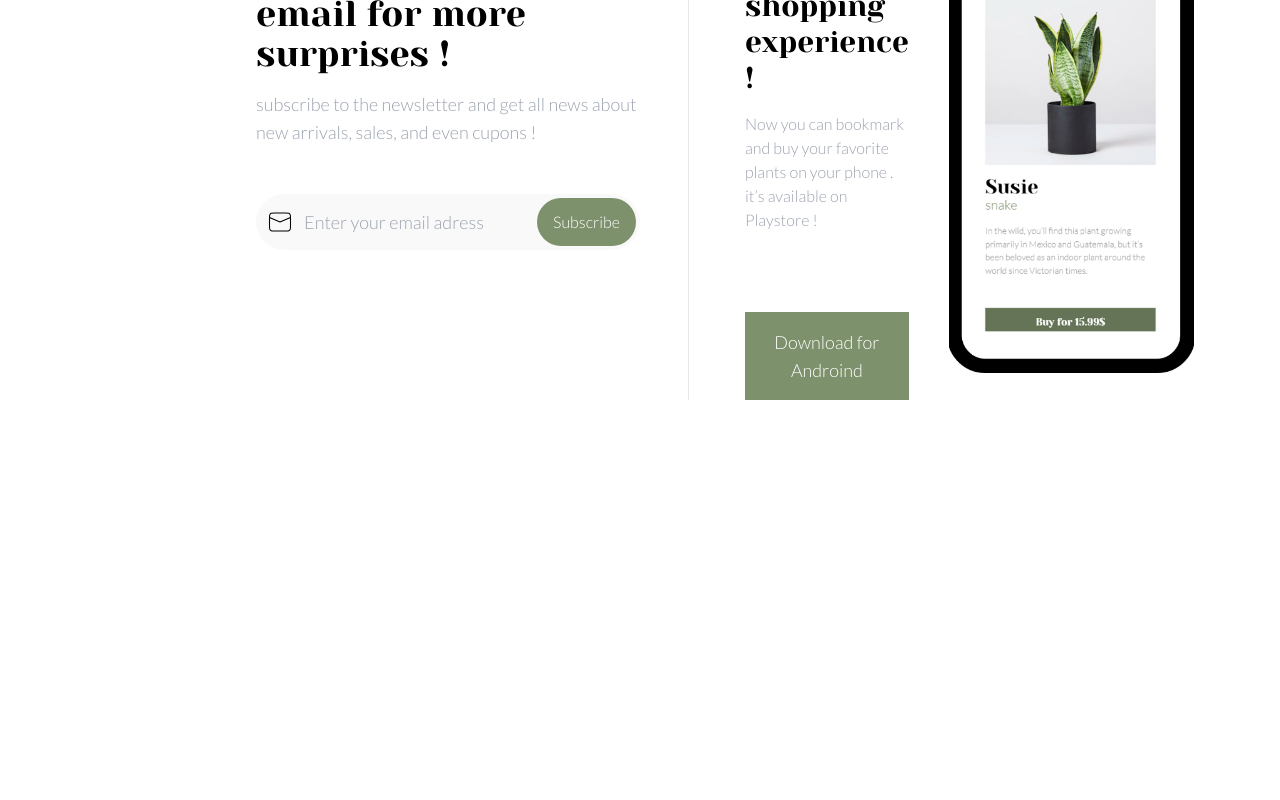
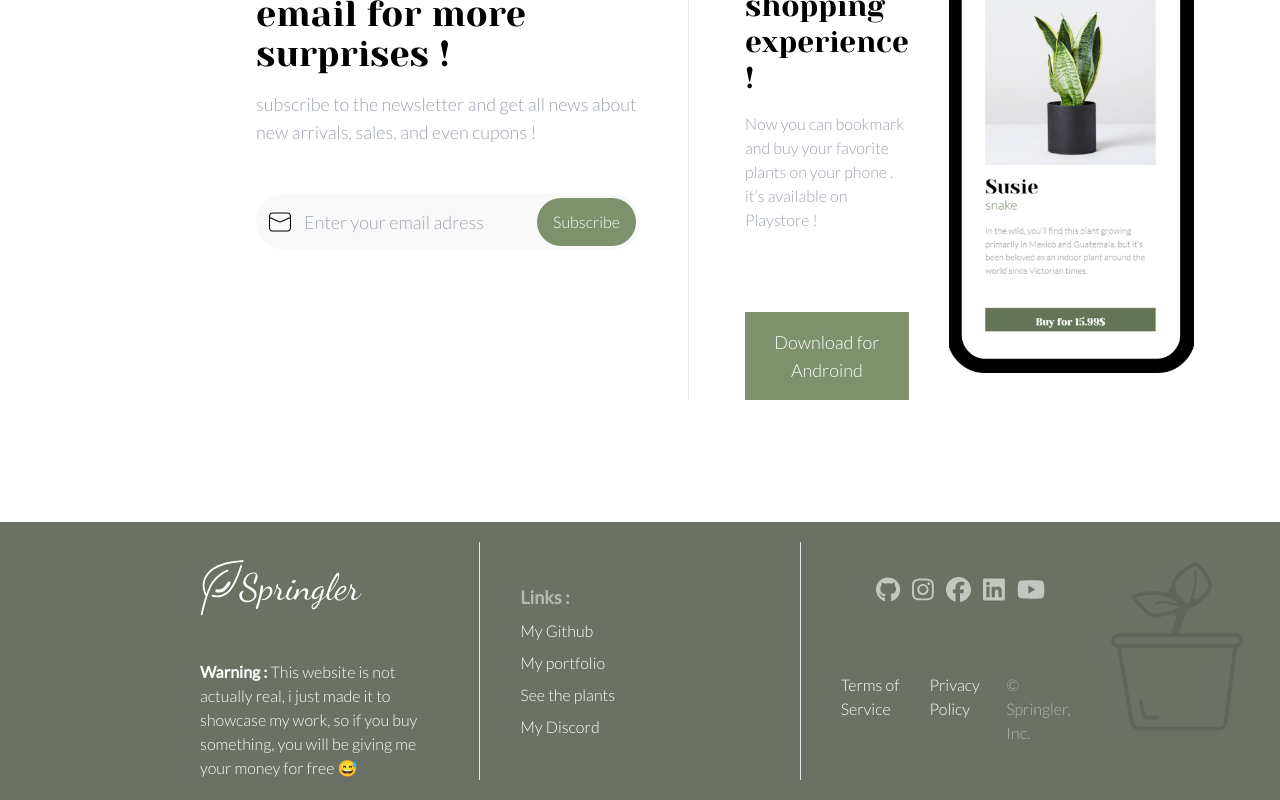
Before and after one commit to Lacamoura48/Springler-Ecommerce-website, a Next.js app: page / in a window 1280 px wide. Shown: the part 3252-4052 px from the top of the page. Before the commit the page ends 3774 px from the top, so only its background shows below. Built offline with nearby package versions, Linux system fonts and the light colour scheme.

Commit message:
homepage is done (not responsive tho)

```diff
--- /dev/null
+++ b/components/Footer.js
@@ -0,0 +1,45 @@
+import React from 'react'
+import Link from "next/link";
+import { FontAwesomeIcon } from "@fortawesome/react-fontawesome";
+
+import { faGithub, faInstagram, faFacebook, faLinkedin, faYoutube } from '@fortawesome/free-brands-svg-icons'
+function Footer() {
+
+
+  return (
+    <div className='bg-[#6B7165] flex items-stretch relative overflow-hidden px-40 pt-5 pb-5'>
+                <img src="/images/plant_svg.svg" className='opacity-10 absolute w-52 right-0' alt="" />
+
+        <div className='px-10 flex-1'>
+            <img className='w-52 -ml-10' src="/logo.svg" alt="" />
+            <p><span className='font-bold'>Warning :</span> This website is not actually real, i just made it to showcase my work, so if you buy something, you will be giving me your money for free 😅</p>
+        </div>
+        <div className='flex flex-col gap-2 border-l px-10 flex-1 justify-center'>
+            <h2 className='opacity-50 font-bold text-lg'>Links :</h2>
+            <a className='hover:underline' href="https://github.com/Lacamoura48"> My Github</a>
+            <a className='hover:underline' href="#">My portfolio</a>
+            <Link className='hover:underline' href="">See the plants</Link>
+            <a className='hover:underline' href="">My Discord</a>
+        </div>
+        <div className='flex flex-col px-10 border-l justify-around flex-1 items-center'>
+            <div className='flex gap-3'>
+                <FontAwesomeIcon icon={faGithub} className="opacity-60 hover:opacity-100" style={{ fontSize: 25, color: "white" }} />
+                <FontAwesomeIcon icon={faInstagram} className="opacity-60 hover:opacity-100" style={{ fontSize: 25, color: "white" }} />
+                <FontAwesomeIcon icon={faFacebook} className="opacity-60 hover:opacity-100" style={{ fontSize: 25, color: "white" }} />
+                <FontAwesomeIcon icon={faLinkedin} className="opacity-60 hover:opacity-100" style={{ fontSize: 25, color: "white" }} />
+                <FontAwesomeIcon icon={faYoutube} className="opacity-60 hover:opacity-100" style={{ fontSize: 25, color: "white" }} />
+
+            </div>
+            <div className='flex gap-3'>
+                <p className='hover:underline cursor-pointer'>Terms of Service</p>
+                <p className='hover:underline cursor-pointer'>Privacy Policy</p>
+                <p className='opacity-50'>© Springler, Inc.</p>
+            </div>
+
+        </div>
+
+    </div>
+  )
+}
+
+export default Footer
--- a/components/Layout.js
+++ b/components/Layout.js
@@ -1,4 +1,5 @@
 import React from "react";
+import Footer from "./Footer";
 import Navbar from "./Navbar";
 
 function Layout({ children }) {
@@ -11,7 +12,9 @@ function Layout({ children }) {
         <main>
             {children}
         </main>
-        <footer></footer>
+        <footer>
+          <Footer />
+        </footer>
 
     </>
   );
--- a/components/Navbar.js
+++ b/components/Navbar.js
@@ -23,7 +23,7 @@ function Navbar() {
   })
 
   return (
-    <nav className={`flex  items-center justify-between px-48 fixed top-0 w-full z-20 ${scrolled && 'bg-[#ffffff]'} transition-all`}>
+    <nav className={`flex  items-center justify-between px-48 fixed top-0 w-full z-20 ${scrolled && 'bg-[#ffffff] shadow-md'} transition-all`}>
       <div className="flex items-center">
         {scrolled ? (<img className="w-36 pt-3 mr-16" src="/logoTwo.svg" alt="" />) : (<img className="w-36 pt-3 mr-16" src="/logo.svg" alt="" />)}
         <ul className="flex gap-10 text-[18px]">
--- a/package.json
+++ b/package.json
@@ -9,6 +9,10 @@
     "lint": "next lint"
   },
   "dependencies": {
+    "@fortawesome/fontawesome-svg-core": "^6.1.2",
+    "@fortawesome/free-brands-svg-icons": "^6.1.2",
+    "@fortawesome/free-solid-svg-icons": "^6.1.2",
+    "@fortawesome/react-fontawesome": "^0.2.0",
     "framer-motion": "^7.1.0",
     "next": "12.2.4",
     "react": "18.2.0",
--- a/pages/_app.js
+++ b/pages/_app.js
@@ -1,4 +1,7 @@
 import '../styles/globals.css'
+import "@fortawesome/fontawesome-svg-core/styles.css";
+import { config } from "@fortawesome/fontawesome-svg-core";
+config.autoAddCss = false;
 
 function MyApp({ Component, pageProps }) {
   return <Component {...pageProps} />
```
Also changed, not shown: 1 other file (tests, documents, lock files or other folders).
